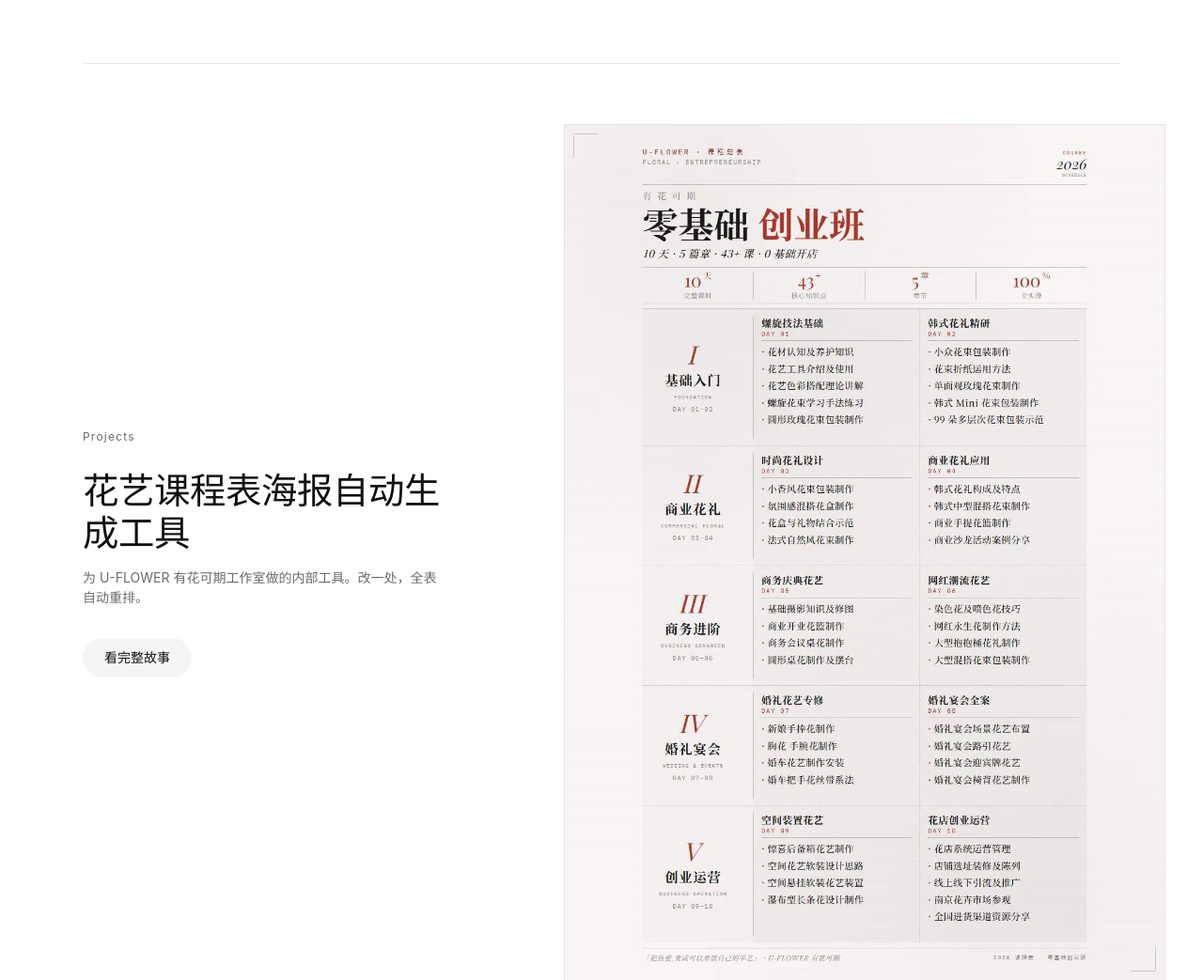
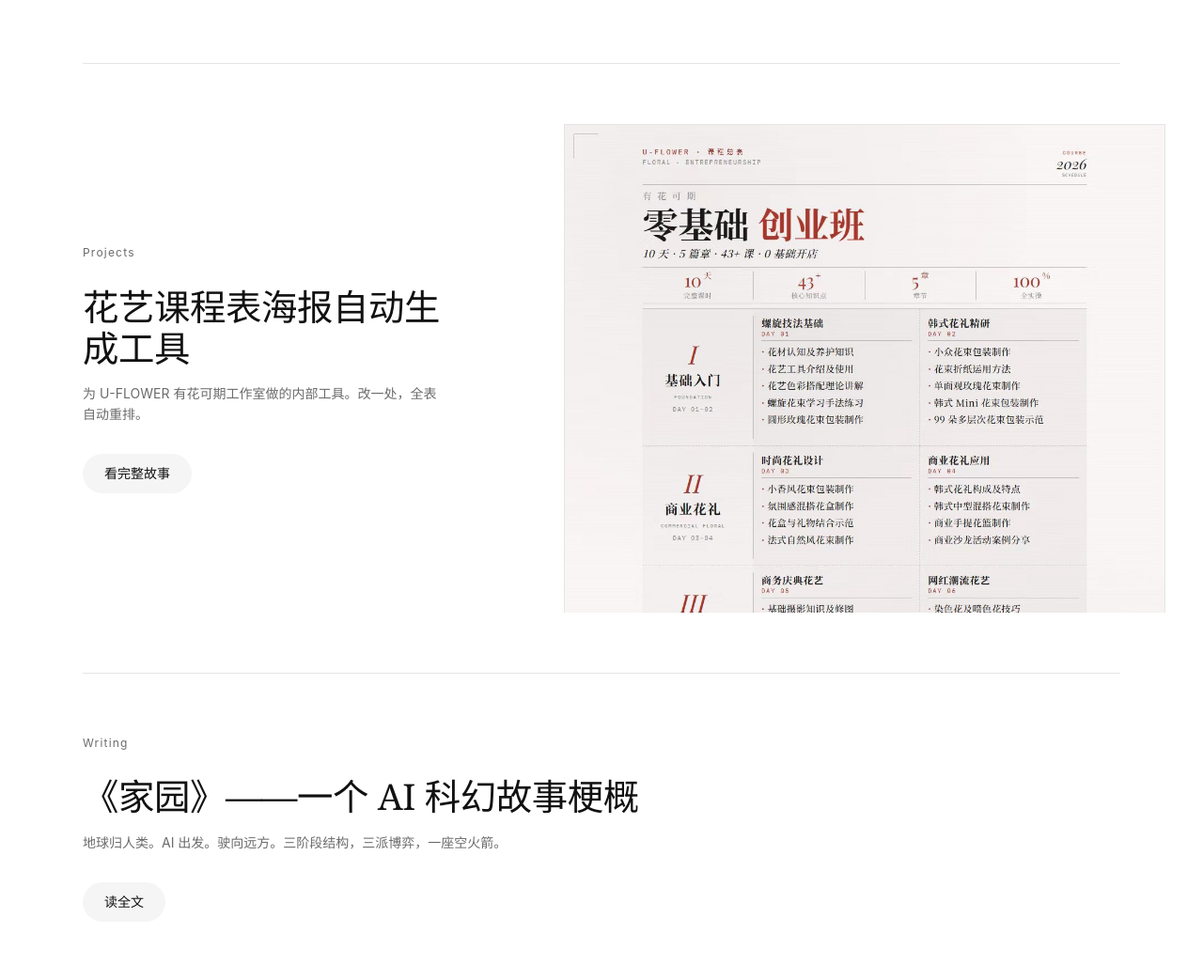
Before and after one commit to SacharnYan/personal-site, an Astro site: page / in a window 1280 px wide. Shown: the part 440-1483 px from the top of the page at 94% size. Built offline with nearby package versions, Linux system fonts and the light colour scheme; Astro itself is replaced by a stand-in of ours.

Commit message:
fix: 首页右侧图限制最大高度 520px，避免竖版海报撑太高

```diff
--- a/src/pages/index.astro
+++ b/src/pages/index.astro
@@ -179,12 +179,16 @@ import sections from '../data/index.json';
 
   .block-figure {
     margin: 0;
+    overflow: hidden;
+    max-height: 520px;
   }
 
   .block-figure img,
   .block-figure video {
     width: 100%;
-    height: auto;
+    height: 100%;
+    object-fit: cover;
+    object-position: top center;
     display: block;
     border: 1px solid var(--color-rule);
   }
```
